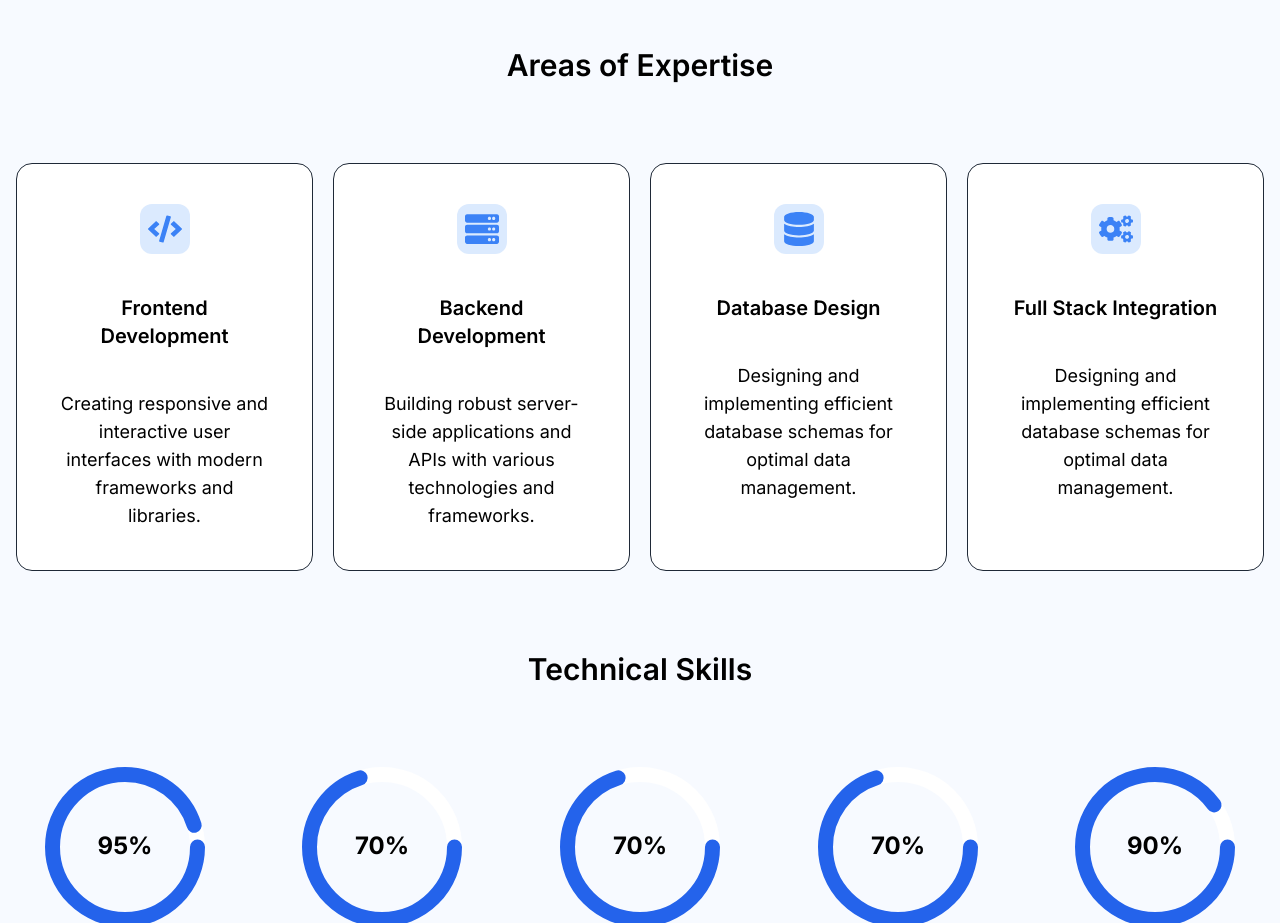
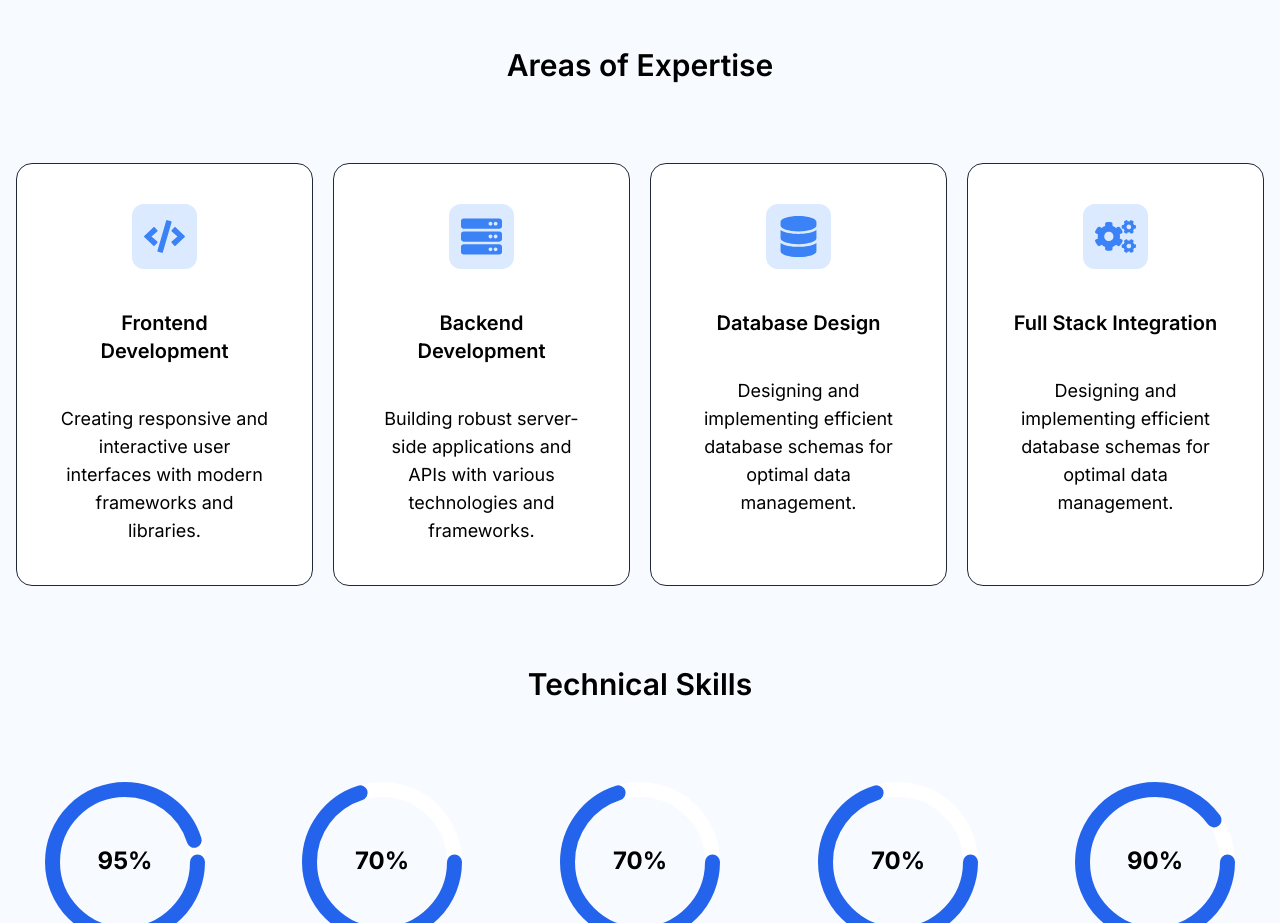
Before and after one commit to tenbite-daniel/My-Portfolio, a React (Vite) app: page / in a window 1280 px wide. Shown: the part 4380-5303 px from the top of the page. Built offline with nearby package versions, Linux system fonts and the light colour scheme.

Commit message:
fix: fixed a minor styling issue in the skills section.

```diff
--- a/src/components/Skills/ExpertiseCard.jsx
+++ b/src/components/Skills/ExpertiseCard.jsx
@@ -11,8 +11,8 @@ export default function ExpertiseCard({ icon, title, description }) {
             initial="hidden"
             whileInView="show"
             viewport={{ once: true }}
-            transition={{ duration: 0.5 }}
-            className="group bg-white dark:bg-[#030A21] mt-10 dark:text-white p-10 border border-gray-800 rounded-2xl text-center transform transition-transform duration-300 hover:-translate-y-2 hover:shadow-blue-950 hover:dark:shadow-gray-950 hover:shadow-lg"
+            transition={{ duration: 0.3 }}
+            className="group bg-white dark:bg-[#030A21] mt-10 dark:text-white p-10 border border-gray-800 rounded-2xl text-center transform transition-transform duration-300 hover:-translate-y-2 hover:shadow-blue-950 hover:dark:shadow-gray-950 hover:shadow-sm"
         >
             {icon}
             <h3 className="dark:text-white text-xl font-semibold mt-10">
--- a/src/components/Skills/Skills.jsx
+++ b/src/components/Skills/Skills.jsx
@@ -18,12 +18,12 @@ export default function Skills() {
             <h3 className="text-center mt-14 text-3xl font-semibold dark:text-white">
                 Areas of Expertise
             </h3>
-            <section className="grid grid-cols-1 md:grid-cols-2 lg:grid-cols-4 gap-5 mt-10">
+            <section className="grid grid-cols-1 md:grid-cols-2 lg:grid-cols-4 gap-5 md:gap-y-10 mt-10">
                 <ExpertiseCard
                     icon={
                         <FaCode
-                            size={50}
-                            className="text-blue-500 bg-blue-100 dark:text-blue-600 dark:bg-[rgb(9,28,73)] p-2 rounded-xl mx-auto group-hover:bg-blue-200"
+                            size={65}
+                            className="text-blue-500 bg-blue-100 dark:text-blue-600 dark:bg-[rgb(8,25,57)] p-3 rounded-xl mx-auto group-hover:bg-blue-200 group-hover:dark:bg-[rgb(15,35,78)] "
                         />
                     }
                     title="Frontend Development"
@@ -32,8 +32,8 @@ export default function Skills() {
                 <ExpertiseCard
                     icon={
                         <FaServer
-                            size={50}
-                            className="text-blue-500 bg-blue-100 dark:text-blue-600 dark:bg-[rgb(9,28,73)] p-2 rounded-xl mx-auto group-hover:bg-blue-200"
+                            size={65}
+                            className="text-blue-500 bg-blue-100 dark:text-blue-600 dark:bg-[rgb(8,25,57)] p-3 rounded-xl mx-auto group-hover:bg-blue-200 group-hover:dark:bg-[rgb(15,35,78)] "
                         />
                     }
                     title="Backend Development"
@@ -42,8 +42,8 @@ export default function Skills() {
                 <ExpertiseCard
                     icon={
                         <FaDatabase
-                            size={50}
-                            className="text-blue-500 bg-blue-100 dark:text-blue-600 dark:bg-[rgb(9,28,73)] p-2 rounded-xl mx-auto group-hover:bg-blue-200"
+                            size={65}
+                            className="text-blue-500 bg-blue-100 dark:text-blue-600 dark:bg-[rgb(8,25,57)] p-3 rounded-xl mx-auto group-hover:bg-blue-200 group-hover:dark:bg-[rgb(15,35,78)] "
                         />
                     }
                     title="Database Design"
@@ -52,8 +52,8 @@ export default function Skills() {
                 <ExpertiseCard
                     icon={
                         <FaCogs
-                            size={50}
-                            className="text-blue-500 bg-blue-100 dark:text-blue-600 dark:bg-[rgb(9,28,73)] p-2 rounded-xl mx-auto group-hover:bg-blue-200"
+                            size={65}
+                            className="text-blue-500 bg-blue-100 dark:text-blue-600 dark:bg-[rgb(8,25,57)] p-3 rounded-xl mx-auto group-hover:bg-blue-200 group-hover:dark:bg-[rgb(15,35,78)] "
                         />
                     }
                     title="Full Stack Integration"
```
